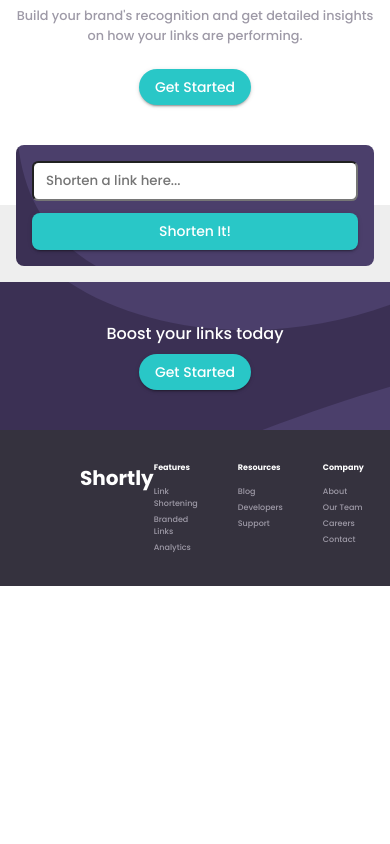
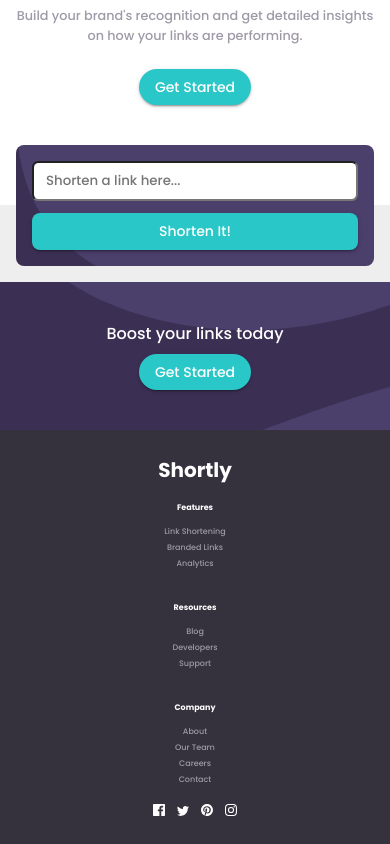
Before and after one commit to CaptainViridian/shortly, a Next.js app in the folder shortly/: page / in a window 390 px wide. Shown: the part 508-1352 px from the top of the page. Before the commit the page ends 1094 px from the top, so only its background shows below. Built offline with nearby package versions, Linux system fonts and the light colour scheme.

Commit message:
adjust footer for mobile

```diff
--- a/shortly/components/Footer.tsx
+++ b/shortly/components/Footer.tsx
@@ -13,9 +13,17 @@ const useStyles = makeStyles((theme) => ({
         backgroundColor: theme.palette.common.veryDarkBlue,
     },
     container: {
-        padding: theme.spacing(4, 10),
         display: "flex",
-        justifyContent: "space-between"
+        justifyContent: "space-between",
+        flexDirection: 'column',
+        alignItems: 'center',
+        paddingTop: theme.spacing(3),
+        paddingBottom: theme.spacing(3),
+        [theme.breakpoints.up('sm')]: {
+            flexDirection: 'row',
+            padding: theme.spacing(4, 10),
+            alignItems: 'flex-start',
+        },
     },
     title: {
         fontWeight: 'bold',
@@ -23,12 +31,22 @@ const useStyles = makeStyles((theme) => ({
     links: {
         display: "flex",
         justifyContent: "space-between",
-        gap: theme.spacing(5)
+        flexDirection: 'column',
+        alignItems: 'center',
+        [theme.breakpoints.up('sm')]: {
+            gap: theme.spacing(5),
+            flexDirection: 'row',
+            alignItems: 'flex-start',
+        }
     },
     category: {
         display: "flex",
         flexDirection: "column",
         gap: theme.spacing(1.5),
+        margin: theme.spacing(2, 0),
+        [theme.breakpoints.up('sm')]: {
+            margin: theme.spacing(0),
+        },
     },
     linkList: {
         margin: 0,
@@ -36,10 +54,18 @@ const useStyles = makeStyles((theme) => ({
         display: "flex",
         flexDirection: "column",
         gap: theme.spacing(0.5),
+        alignItems: 'center',
+        [theme.breakpoints.up('sm')]: {
+            alignItems: 'flex-start',
+        },
     },
     linkListTitle: {
         fontSize: '0.5rem',
-        fontWeight: "bold"
+        fontWeight: "bold",
+        textAlign: 'center',
+        [theme.breakpoints.up('sm')]: {
+            textAlign: 'auto',
+        },
     },
     link: {
         fontSize: '0.5rem',
```
